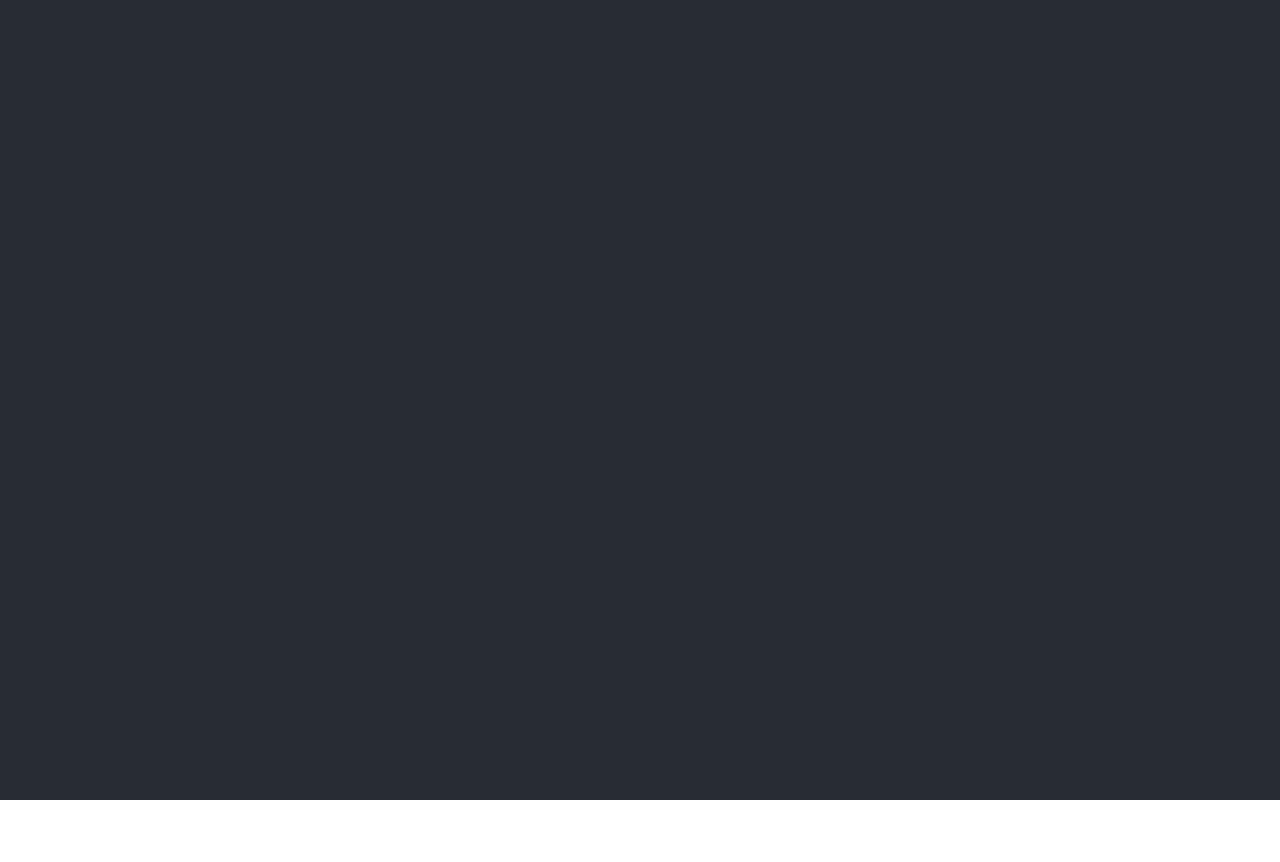
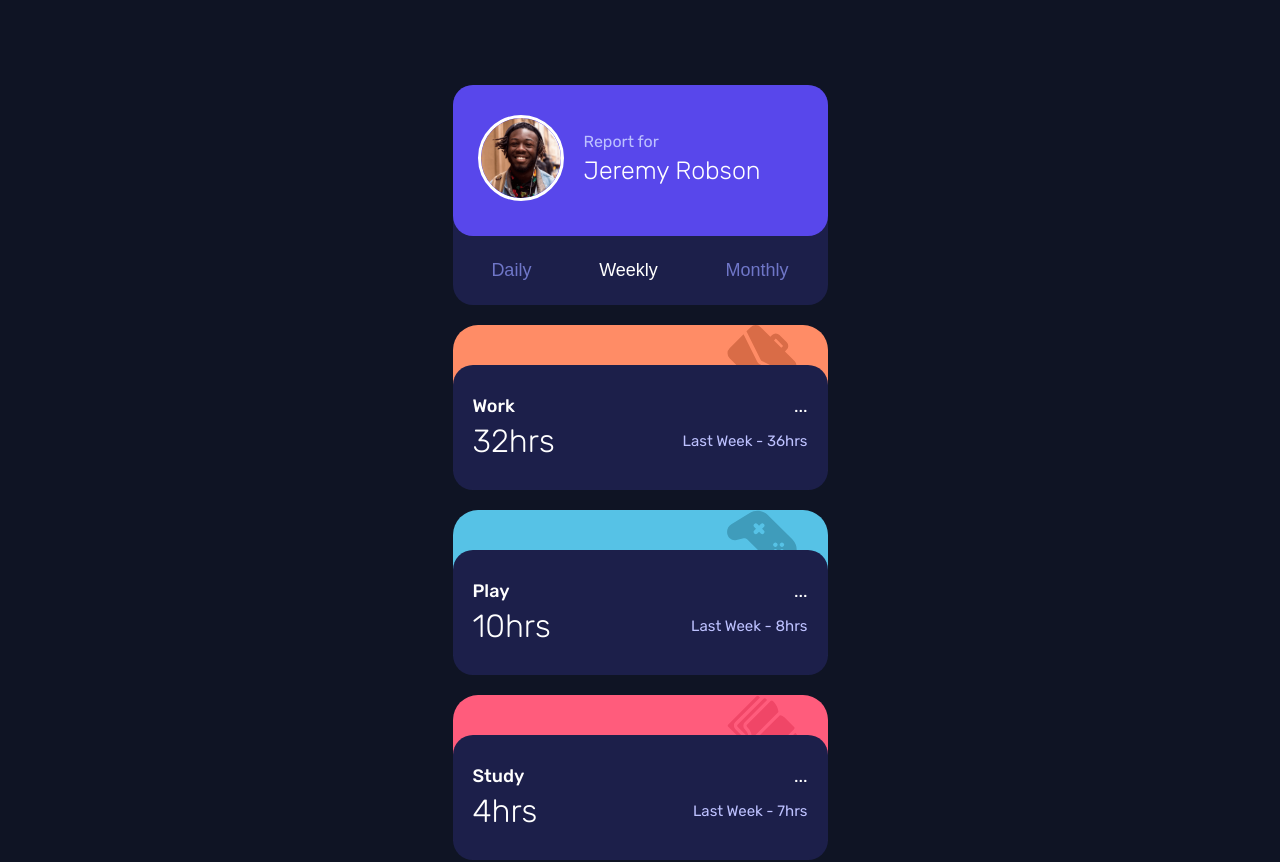
Before and after one commit to ajericho/activity-dashboard, a React (Create React App) app: page / in a window 1280 px wide. Shown: the top 862 px of the page. Before the commit the page ends 800 px from the top, so only its background shows below. Built offline with nearby package versions, Linux system fonts and the light colour scheme.

Commit message:
added content, data, and styles

```diff
--- a/public/index.html
+++ b/public/index.html
@@ -7,7 +7,7 @@
     <meta name="theme-color" content="#000000" />
     <meta
       name="description"
-      content="Web site created using create-react-app"
+      content="Activity Tracker from Frontend Mentor"
     />
     <link rel="apple-touch-icon" href="%PUBLIC_URL%/logo192.png" />
     <!--
--- a/src/App.css
+++ b/src/App.css
@@ -1,38 +1,167 @@
-.App {
-  text-align: center;
+@import url('https://fonts.googleapis.com/css2?family=Rubik:wght@300;400;500&display=swap');
+
+body {
+  font-family: 'Rubik', sans-serif;
+  font-size: 18px;
+  -webkit-font-smoothing: antialiased;
+  -moz-osx-font-smoothing: grayscale;
 }
 
-.App-logo {
-  height: 40vmin;
-  pointer-events: none;
+.App {
+  background-color: hsl(226, 43%, 10%);
+  min-height: 100vh;
+
+  color: white;
+  padding-top:65px;
+}
+
+.container {
+  max-width:375px;
+  margin:auto;
+  padding:20px;
+}
+
+.user-card {
+  width:100%;
+  background-color:hsl(235, 46%, 20%);
+  border-radius:20px;
+}
+
+.user-main-box {
+  background-color:hsl(246, 80%, 60%);
+  border-radius:20px;
+  padding:30px 25px;
+  display:flex;
+  align-items:center;
+}
+
+.user-avatar img {
+  height:80px;
+  width:80px;
+  border-radius:50%;
+  border: 3px solid #fff;
+}
+
+.user-info {
+  margin-left:20px;
+}
+
+.user-info p {
+  font-size:16px;
+  color: hsl(236, 100%, 87%);
+  font-weight:400;
+  margin:0;
+}
+
+.user-info h3 {
+  font-weight:300;
+  font-size:25px;
+  margin:5px 0;
+}
+
+.menu {
+  padding:5px;
+}
+
+.menu ul{
+  list-style:none;
+  margin-left:0;
+  padding-left:0;
+  display:flex;
+  justify-content:space-around;
+}
+
+.menu li {
+  margin-left:0;
+}
+
+.menu button {
+  color: hsl(235, 45%, 61%);
+  text-decoration:none;
+  background-color:transparent;
+  font-size:18px;
+  border:0;
+  box-shadow:0;
+}
+
+.menu button.active {
+  color:#fff;
+}
+
+.menu button:hover {
+  color:#fff;
+  cursor:pointer;
+}
+
+.activity-card {
+  border-radius:25px;
+  margin:20px 0;
+  background-repeat:no-repeat;
+  background-size:70px 70px;
+  background-position:90% 0%;
+}
+
+.activity-header {
+  height:40px;
+  border-radius:20px;
+}
+
+.activity-card#work {
+  background-color:hsl(15, 100%, 70%);
+  background-image:url('./images/icon-work.svg');
+}
+.activity-card#play {
+  background-color:hsl(195, 74%, 62%);
+  background-image:url('./images/icon-play.svg');
+}
+.activity-card#study {
+  background-color:hsl(348, 100%, 68%);
+  background-image:url('./images/icon-study.svg');
+}
+.activity-card#exercise {
+  background-color:hsl(145, 58%, 55%);
+  background-image:url('./images/icon-exercise.svg');
+}
+.activity-card#social {
+  background-color:hsl(264, 64%, 52%);
+  background-image:url('./images/icon-social.svg');
+}
+.activity-card#self-care {
+  background-color:hsl(43, 84%, 65%);
+  background-image:url('./images/icon-self-care.svg');
+}
+
+
+.activity-main-box{
+
+  background-color:hsl(235, 46%, 20%);
+  border-radius:20px;
+  padding:30px 20px 25px 20px;
+}
+
+.activity-title, .activity-details {
+  display:flex;
+  justify-content:space-between;
+  align-items:center;
+}
+
+.activity-title h4 {
+  font-weight:500;
+  margin:0px;
+}
+
+.activity-details p.current {
+  font-size:32px;
+  font-weight:300;
+  margin:0;
+}
+
+.activity-details p.previous {
+  font-size:15px;
+  font-weight:400;
+  color:hsl(236, 100%, 87%);
 }
 
 @media (prefers-reduced-motion: no-preference) {
-  .App-logo {
-    animation: App-logo-spin infinite 20s linear;
-  }
+
 }
-
-.App-header {
-  background-color: #282c34;
-  min-height: 100vh;
-  display: flex;
-  flex-direction: column;
-  align-items: center;
-  justify-content: center;
-  font-size: calc(10px + 2vmin);
-  color: white;
-}
-
-.App-link {
-  color: #61dafb;
-}
-
-@keyframes App-logo-spin {
-  from {
-    transform: rotate(0deg);
-  }
-  to {
-    transform: rotate(360deg);
-  }
-}
--- a/src/App.js
+++ b/src/App.js
@@ -1,12 +1,35 @@
-import logo from './logo.svg';
 import './App.css';
+import React, { useState } from 'react';
+
+import data from './data.json';
+
+import UserCard from './components/UserCard';
+import ActivityCard from './components/ActivityCard';
 
 function App() {
+
+  const [timeframe, setTimeframe] = useState('weekly')
+  const activity = data;
+
+
   return (
     <div className="App">
-      <header className="App-header">
+      <main className="App-header">
+        <div className="container">
 
-      </header>
+          <UserCard
+            timeframe={timeframe}
+            switchDaily={() => setTimeframe('daily')}
+            switchWeekly={() => setTimeframe('weekly')}
+            switchMonthly={() => setTimeframe('monthly')}
+          />
+
+          {activity.map(d => (
+            <ActivityCard timeframe={timeframe} activity={d} key={d.title} />
+          ))}
+
+        </div>
+      </main>
     </div>
   );
 }
--- /dev/null
+++ b/src/components/ActivityCard.js
@@ -0,0 +1,38 @@
+import React from 'react';
+
+export default function ActivityCard({ timeframe, activity }) {
+
+    const t = timeframe;
+
+    function createId(x)
+{
+    return x
+        .toLowerCase()
+        .replace(/ /g,'-')
+        ;
+}
+
+
+
+    return (
+        <div className="activity-card" id={createId(activity.title)} >
+            <div class="activity-header" />
+            <div class="activity-main-box">
+                <div class="activity-title">
+                    <h4>{activity.title}</h4>
+                    <div>...</div>
+                </div>
+
+                {activity.timeframes[t] ?
+                    <div class="activity-details">
+                        <p className="current">{activity.timeframes[t].current}hrs</p>
+                        <p className="previous">Last Week - {activity.timeframes[t].previous}hrs</p>
+                    </div>
+                    : ''
+                }
+
+            </div>
+
+        </div>
+    )
+}
--- /dev/null
+++ b/src/components/UserCard.js
@@ -0,0 +1,44 @@
+import React from 'react';
+import avatar from '../images/image-jeremy.png';
+
+export default function UserCard({ timeframe, switchDaily, switchWeekly, switchMonthly }) {
+    return (
+        <div className="user-card">
+            <div class="user-main-box">
+                <div class="user-avatar">
+                    <img src={avatar} alt='Jeremy Robson' />
+                </div>
+                <div class="user-info">
+                    <p>Report for</p>
+                    <h3>Jeremy Robson</h3>
+                </div>
+            </div>
+            <div class="menu">
+                <ul>
+                    <li>
+                        <button
+                            className={timeframe === 'daily' ? 'active' : ''}
+                            onClick={switchDaily}> Daily
+                        </button>
+                    </li>
+                    <li>
+
+                        <button
+                            className={timeframe === 'weekly' ? 'active' : ''}
+                            onClick={switchWeekly}> Weekly
+                        </button>
+                    </li>
+                    <li>
+                        <button
+                            className={timeframe === 'monthly' ? 'active' : ''}
+                            onClick={switchMonthly}> Monthly
+                        </button>
+                    </li>
+
+                </ul>
+
+
+            </div>
+        </div>
+    )
+}
--- a/src/data.json
+++ b/src/data.json
@@ -1,4 +1,4 @@
-[
+ [
   {
     "title": "Work",
     "timeframes": {
```
Also changed, not shown: 1 other file (tests, documents, lock files or other folders).
